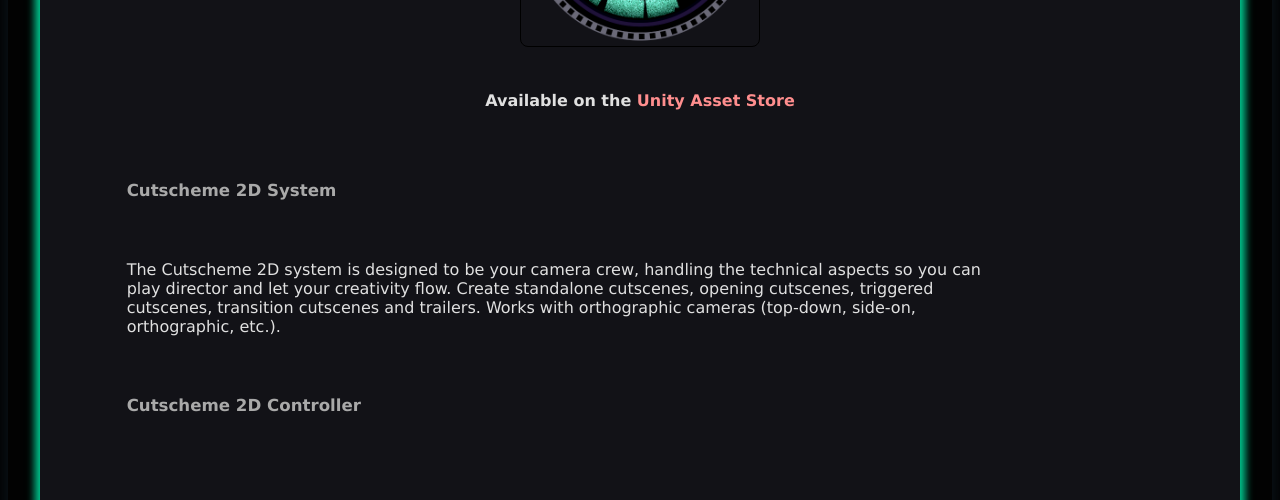
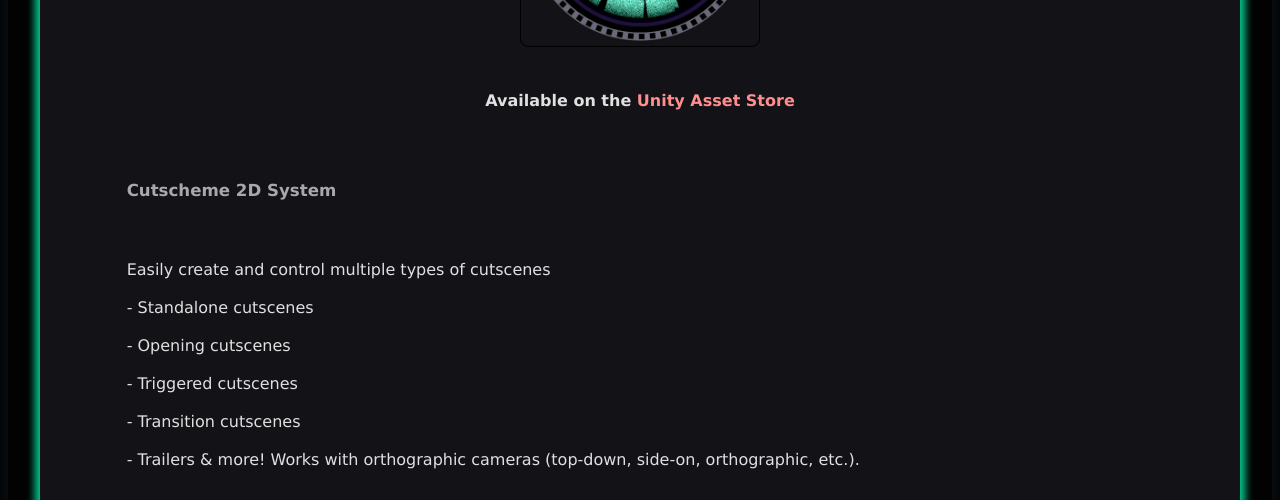
Before and after one commit to Madsir/madsirstudio.github.io, a Jekyll site: the page built from cutscheme2d/index.html, in a window 1280 px wide and 1400 px high, scrolled down 515 px. Shown: the top 500 px of the window. Built offline with Jekyll 4.4.1, drawn with Linux system fonts in a browser that asks for light colours; some of the changed text lies outside the part shown; grey boxes are pictures that could not be loaded.

Commit message:
Update index.html

```diff
--- a/cutscheme2d/index.html
+++ b/cutscheme2d/index.html
@@ -75,8 +75,13 @@
 		<h2>Cutscheme 2D System</h2>
 		<br>
 				<br>
-		<p>The Cutscheme 2D system is designed to be your camera crew, handling the technical aspects so you can play director and let your creativity flow.
-		   Create standalone cutscenes, opening cutscenes, triggered cutscenes, transition cutscenes and trailers.
+		<p>
+		   Easily create and control multiple types of cutscenes<br><br>
+			- Standalone cutscenes<br><br>
+			- Opening cutscenes<br><br>
+			- Triggered cutscenes<br><br>
+			- Transition cutscenes<br><br>
+			- Trailers & more!
 		   Works with orthographic cameras (top-down, side-on, orthographic, etc.).</p>
 	<br>
 		<br>
@@ -89,8 +94,8 @@
 		</div>
 		<br>
 		<br>
-		<p>Control a camera (or parent of a camera) in the scene. Cutscheme 2D will automatically detect whether the transform you drag into the Main Camera field is a Camera or a parent of a Camera and will reformat itself accordingly.<br>
-		<br>Allows option to show or hide outlines of the camera positions in the cutscene. These outlines reflect each of their respective camera sizes and positions.<br>Idle camera positions are outlined in dark purple and selected camera positions are outlined in light green.</p>
+		<p>Control a camera (or parent of a camera) in the scene.<br><br>
+		<br>Show or hide outlines of the camera positions in the cutscene.<br><br>These outlines reflect each of their respective camera sizes and positions.<br><br><br>Idle camera positions are outlined in dark purple and selected camera positions are outlined in light green.</p>
 		<br>
 		<br>
 		<div class="around">
@@ -99,23 +104,23 @@
 	<br>
 			<h2>Cutscheme Object Control</h2><br>
 			<p>Hide or show objects before, during, and after the cutscene<br><br>
-			-Objects hidden before cutscene will be automatically disabled in the editor, though can be enabled and disabled manually<br>
-			-Objects hidden during the cutscene are hidden at the start of the cutscene and enabled again after the cutscene<br>
-			-Objects hidden after the cutscene are disabled after the cutscene ends</p>
+			-Objects hidden before cutscene will be automatically disabled in the editor, though can be enabled and disabled manually<br><br>
+			-Objects hidden during the cutscene are hidden at the start of the cutscene and enabled again after the cutscene<br><br>
+			-Objects hidden after the cutscene are disabled after the cutscene ends</p><br>
 		<br>
 		<br>
 			<h2>Cutscheme Audio</h2>
 		<br>
 		<br>
 			<p>-Cutscheme Audio controls the main audio (if any) for the cutscene.<br><br>
-			-Loop the cutscene audio and control the volume from Cutscheme 2D Controller.<br>
+			-Loop the cutscene audio and control the volume from Cutscheme 2D Controller.<br><br>
 			-Automatically fades the main audio in and out.</p>
 		<br>
 		<br>
 			<h2>Cutscheme Options</h2> <br>		<br>
-			<p>-Fade the cutscene in/out at the beginning and end<br>
-			-Reset the camera(s) back to their original size(s) after the cutscene ends<br>
-			-Choose whether the cutscene can be skipped<br>
+			<p>-Fade the cutscene in/out at the beginning and end<br><br>
+			-Reset the camera(s) back to their original size(s) after the cutscene ends<br><br>
+			-Choose whether the cutscene can be skipped<br><br>
 			-Change to a new scene via build index or let the Cutscheme 2D prefab disable itself when the cutscene ends</p>
 			<br>
 			<br>
@@ -123,12 +128,12 @@
 		    <h2>Camera Positions</h2>		<br>
 		<br>
 		<p>Controls for each camera position:<br><br>
-		-duration the camera position stays still before transitioning to the next<br>
-		-zoom in or out to a new camera size at the speed of your choice<br>
-		-shake the camera at the magnitude of your choice<br>
-		-tilt the camera at the angle of your choice<br>
-		-transition to the next position by cutting instantly or panning at the speed of your choice<br>
-		-play an audioclip at the start of the camera shot<br>
+		-duration the camera position stays still before transitioning to the next<br><br>
+		-zoom in or out to a new camera size at the speed of your choice<br><br>
+		-shake the camera at the magnitude of your choice<br><br>
+		-tilt the camera at the angle of your choice<br><br>
+		-transition to the next position by cutting instantly or panning at the speed of your choice<br><br>
+		-play an audioclip at the start of the camera shot<br><br>
 		-speed up or slow down time during the camera shot</p>
 <br>
 		<br>
@@ -149,9 +154,9 @@
 		<br>
 		<br>
 		<p>(Universal Render Pipeline only)<br><br>
--Fully integrated into Cutscheme 2D, though it will not enable unless you choose to use it.<br>
--Display multiple camera effects during the cutscene. Each camera position can override the main effect(s) during its respective camera shot.<br>
--Copies the volume you drag into the system and uses the copy to create and control effects for the cutscene. After the cutscene it resets your volume back to normal and removes the copy.</p>
+-Display multiple camera effects during the cutscene. <br><br>
+			Each camera position can override the main effect(s) during its respective camera shot.<br><br>
+-Copies the volume you drag into the system and uses the copy to create and control effects for the cutscene.<br><br> After the cutscene it resets your volume back to normal and removes the copy.</p>
 <br>
 		<br>
 		<div class="around">
@@ -163,8 +168,8 @@
 		<h2>Cutscheme 2D Filter System</h2><br>
 		<br>
 		<p>(Built-In Renderer Pipeline only)<br><br>
-		-Fully integrated into Cutscheme 2D, though it will not enable unless you choose to use it.<br>
-		-Display up to two camera filters at a time during the cutscene. Each camera position can override the main filters for their respective camera shots.<br>
+		-Display up to two camera filters at a time during the cutscene.<br><br>
+			Each camera position can override the main filters for their respective camera shots.<br><br>
 		-Customize with your own filters (Materials) or use the ones that come with the package.</p>
 <br>
 		<br>
```
